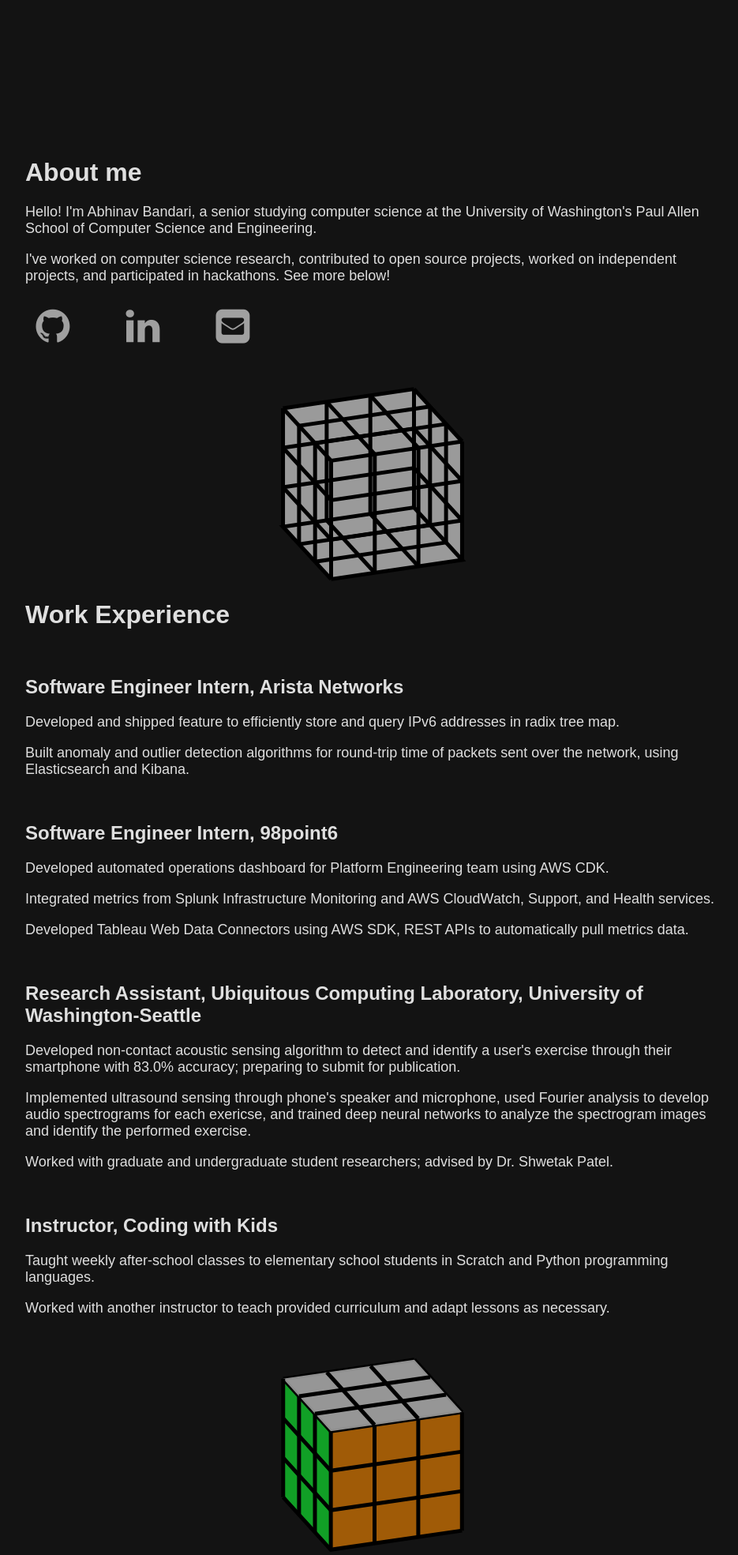
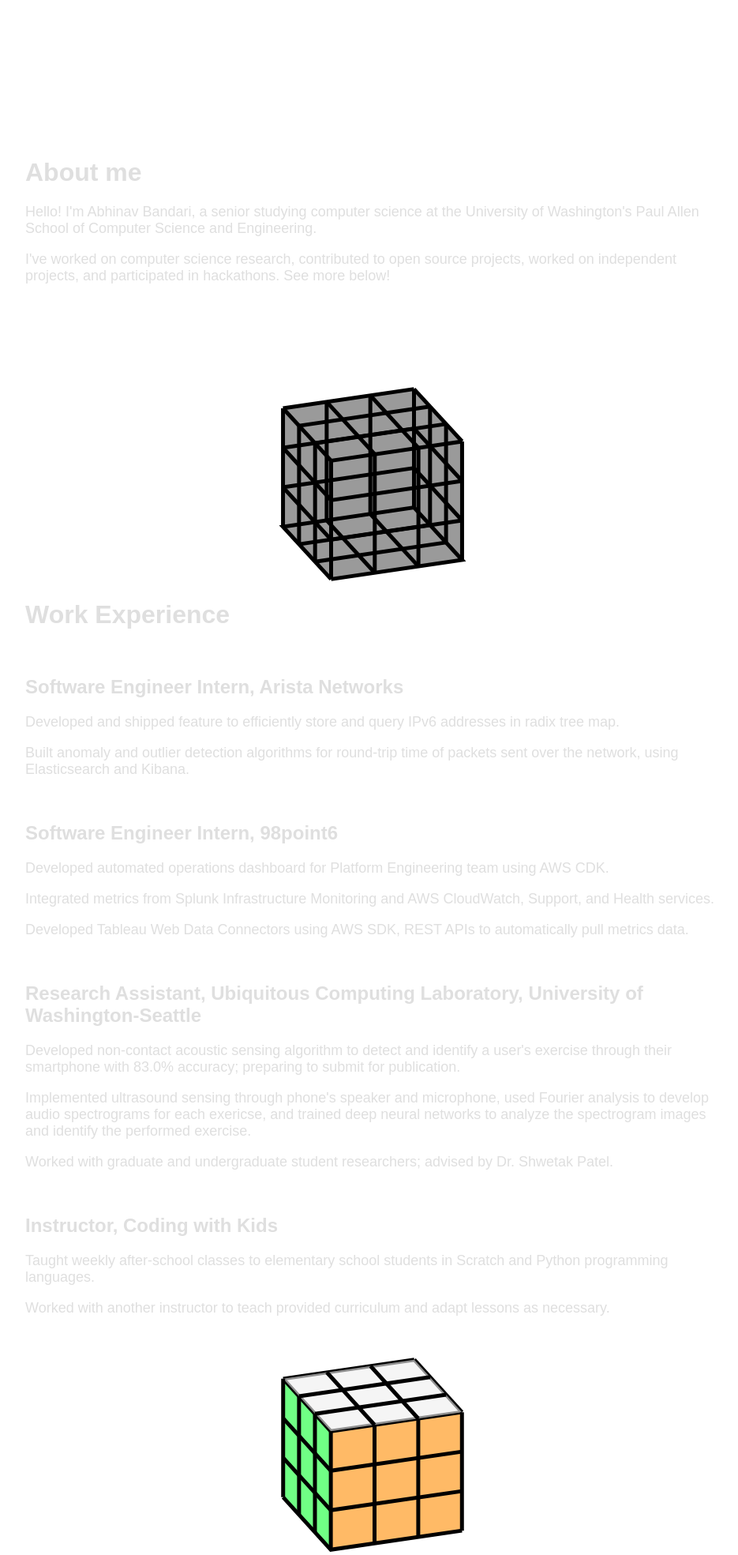
Before and after one commit to abx393/rotating-cube, a PHP site: page / in a window 1280 px wide. Shown: the top 1969 px of the page at 79% size, without its empty margins (168-1103 px from the left). Run offline with PHP 8.4, Linux system fonts and the light colour scheme; some libraries are stand-ins or nearby versions.

Commit message:
temporarily make background white

```diff
--- a/style.css
+++ b/style.css
@@ -1,5 +1,5 @@
 body {
-    background-color: #131313;
+    background-color: #FFFFFF; /*#131313;*/
     margin: 200px 200px 200px 200px;
 }
 
```
